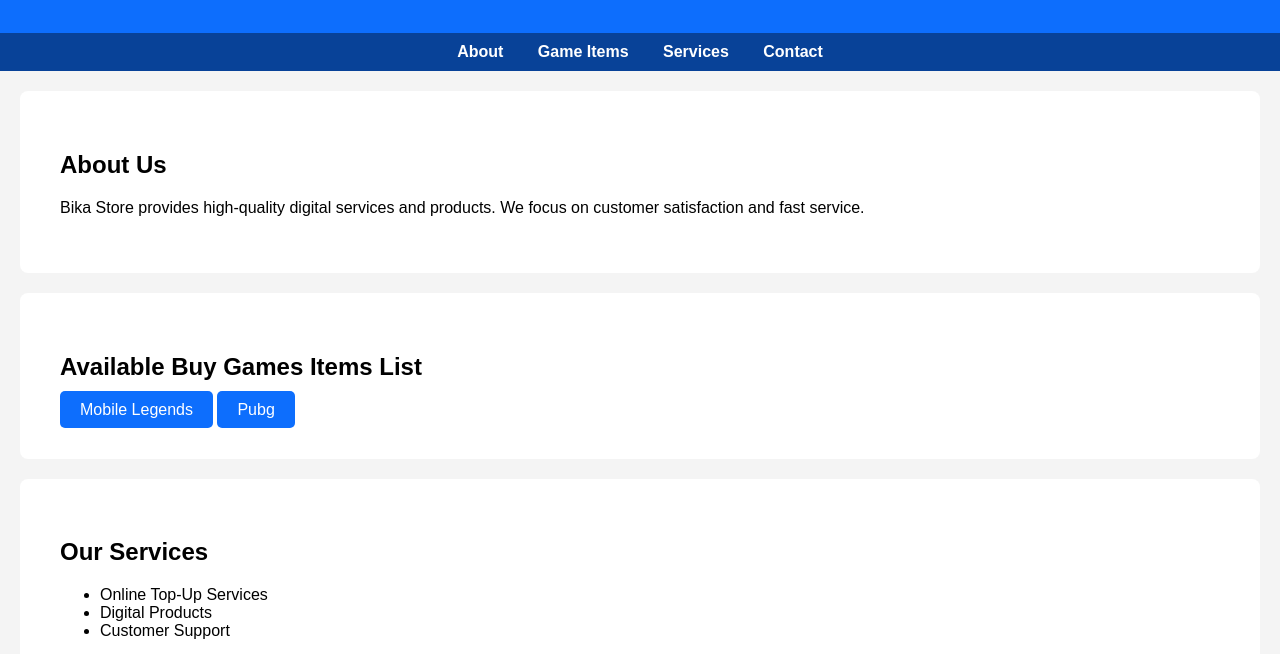
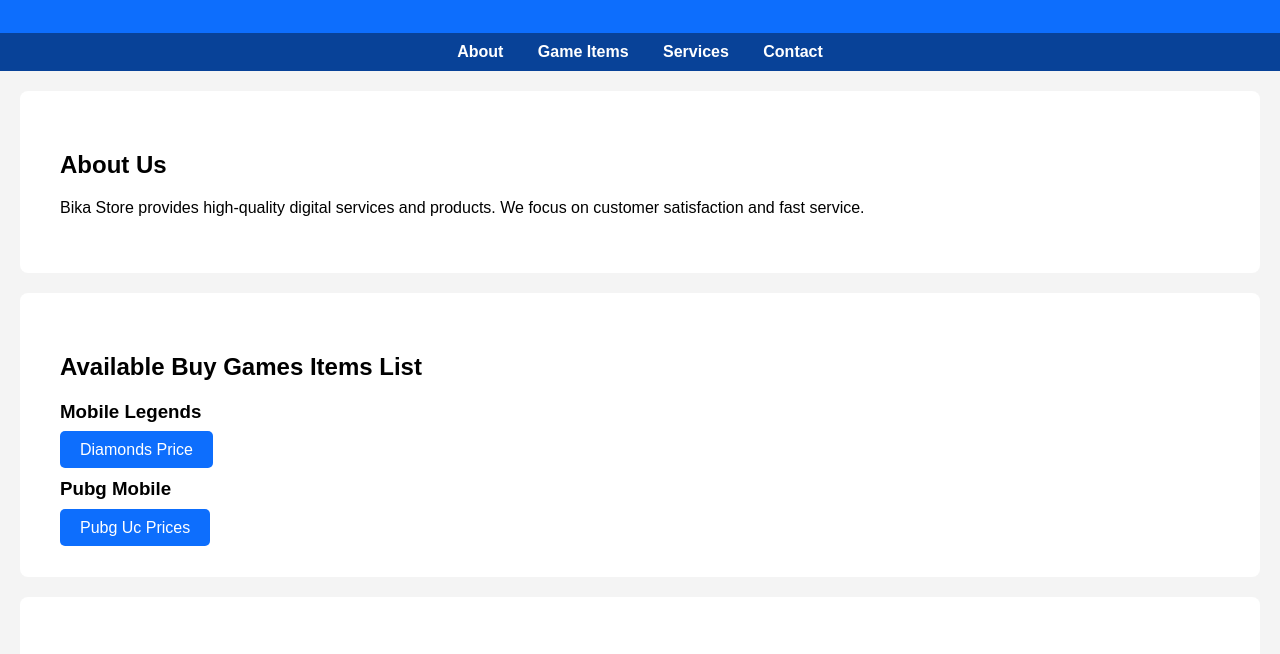
Before and after one commit to OfficialBika/BikaStore, a plain HTML site: page index.html in a window 1280 px wide. Shown: the part 121-775 px from the top of the page. Drawn offline with Linux system fonts and the light colour scheme.

Commit message:
Update game items section in index.html

```diff
--- a/index.html
+++ b/index.html
@@ -79,11 +79,11 @@
 
 <section id="gameitems">
   <h2>Available Buy Games Items List</h2>
-  </ul>
-     <a class="btn" href="mlbb.html">Mobile Legends</a>
+  <h3>Mobile Legends</h3>
+  <a class="btn" href="mlbb.html">Diamonds Price</a>
+  <h3>Pubg Mobile</h3>
+  <a class="btn" href="pubg.html">Pubg Uc Prices</a>
 
-     <a class="btn" href="pubg.html">Pubg</a>
-  </ul>
 </section>
 
 <section id="services">
```
